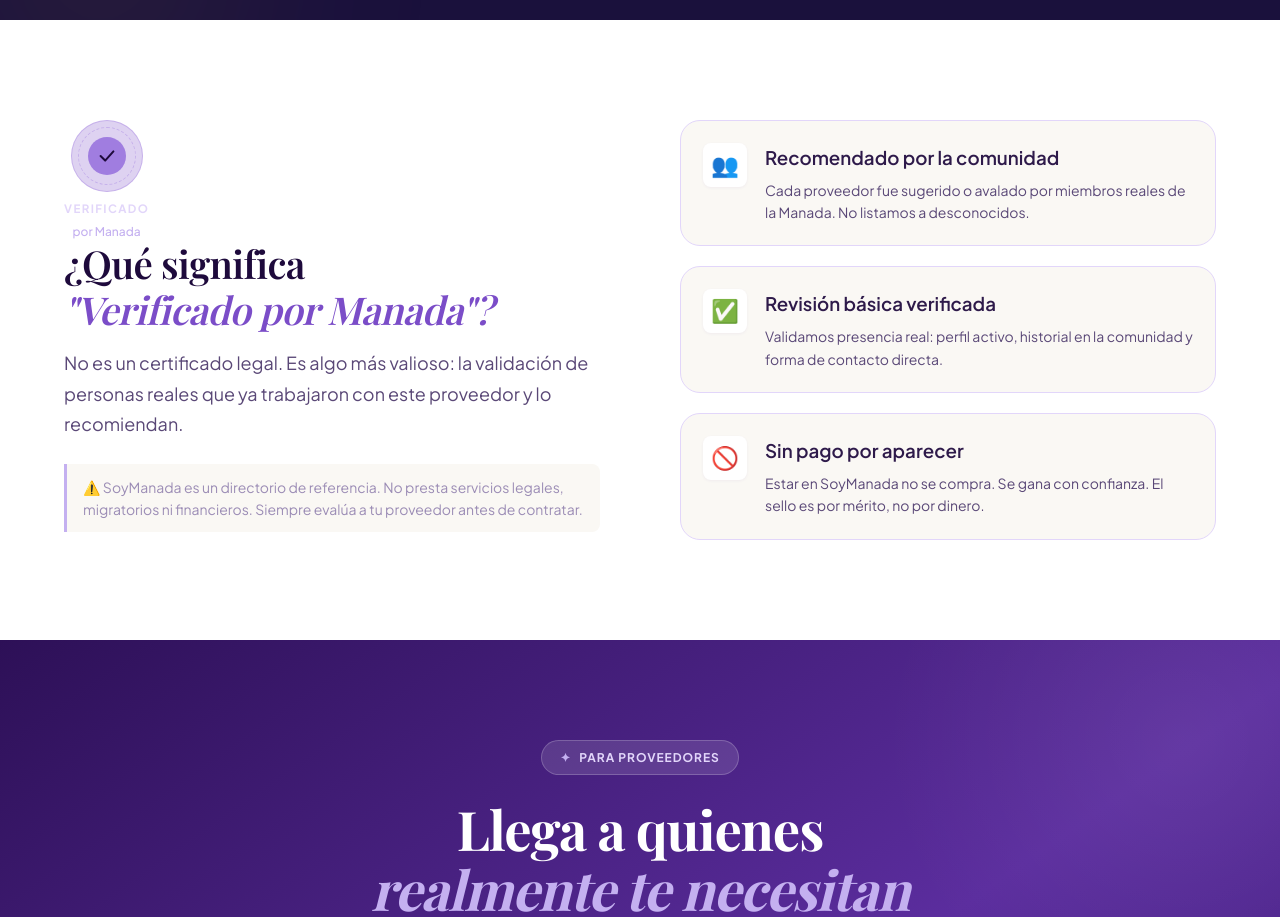
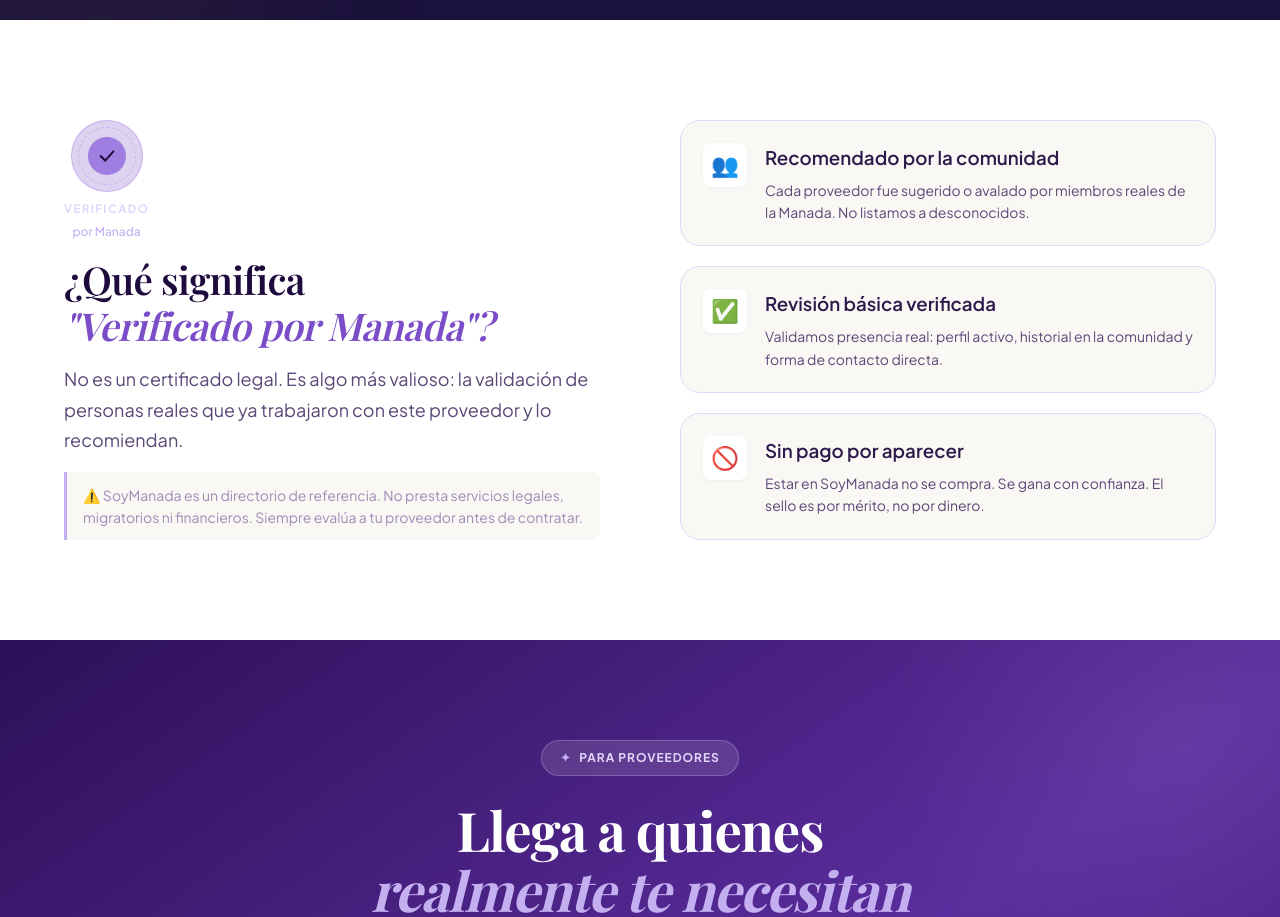
Before and after one commit to soymanada/website, a React (Vite) app: page / in a window 1280 px wide. Shown: the part 3780-4697 px from the top of the page. Built offline with nearby package versions, Linux system fonts and the light colour scheme; a web font is replaced by a local one.

Commit message:
UI: nuevo favicon, sello VerificationBadge y layout TrustBadge

```diff
--- a/src/components/TrustBadge.css
+++ b/src/components/TrustBadge.css
@@ -31,9 +31,16 @@
 .trust__seal-label { color: var(--iris-700); }
 .trust__seal-sub   { color: var(--text-500); }
 
-.trust__title { color: var(--iris-900); margin-bottom: 16px; }
+.trust__left {
+  display: flex;
+  flex-direction: column;
+  align-items: flex-start;
+  gap: 16px;
+}
+
+.trust__title { color: var(--iris-900); }
 .trust__title em { font-style: italic; color: var(--iris-500); }
-.trust__lead   { color: var(--text-500); margin-bottom: 24px; }
+.trust__lead   { color: var(--text-500); }
 
 .trust__disclaimer {
   color: var(--text-300);
```
